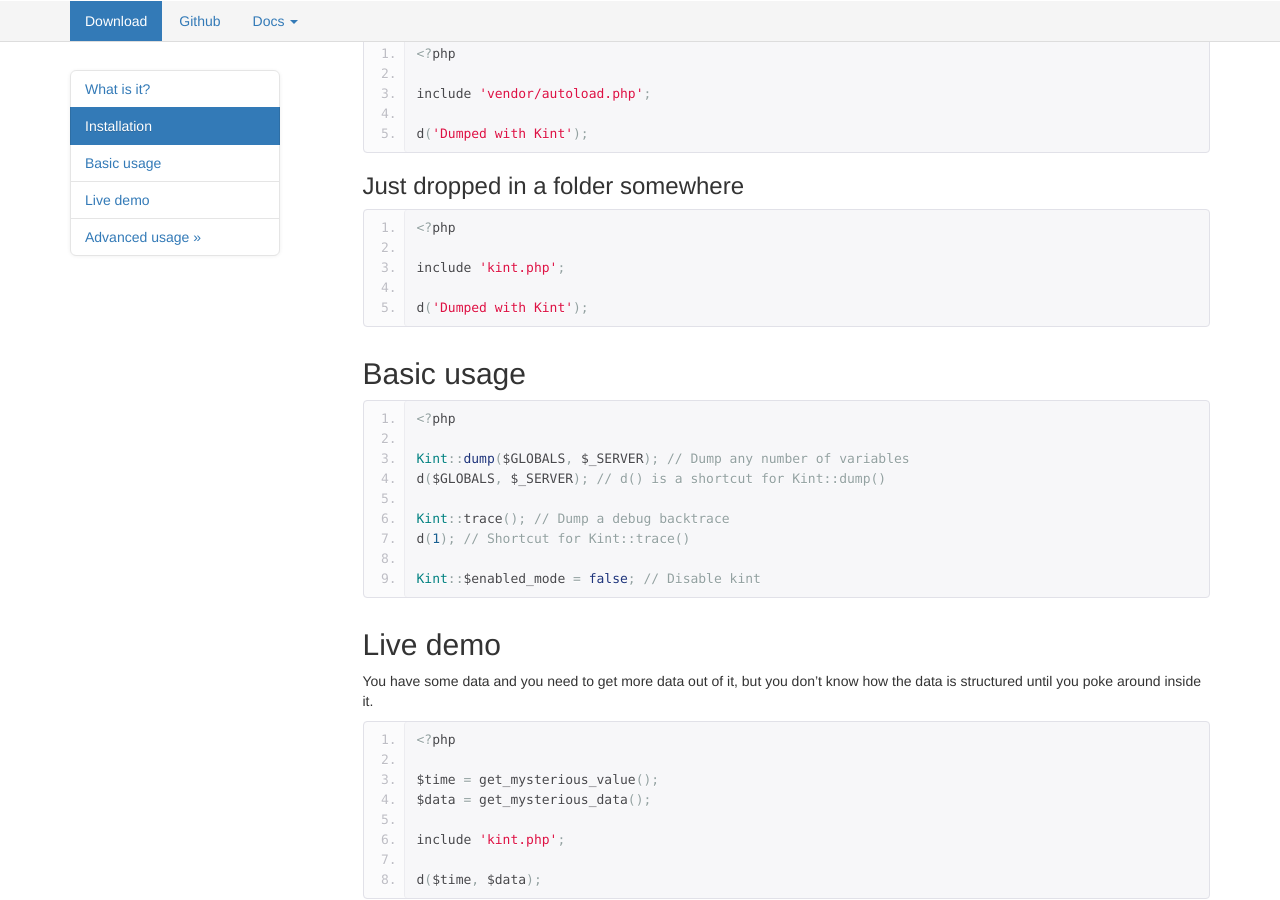
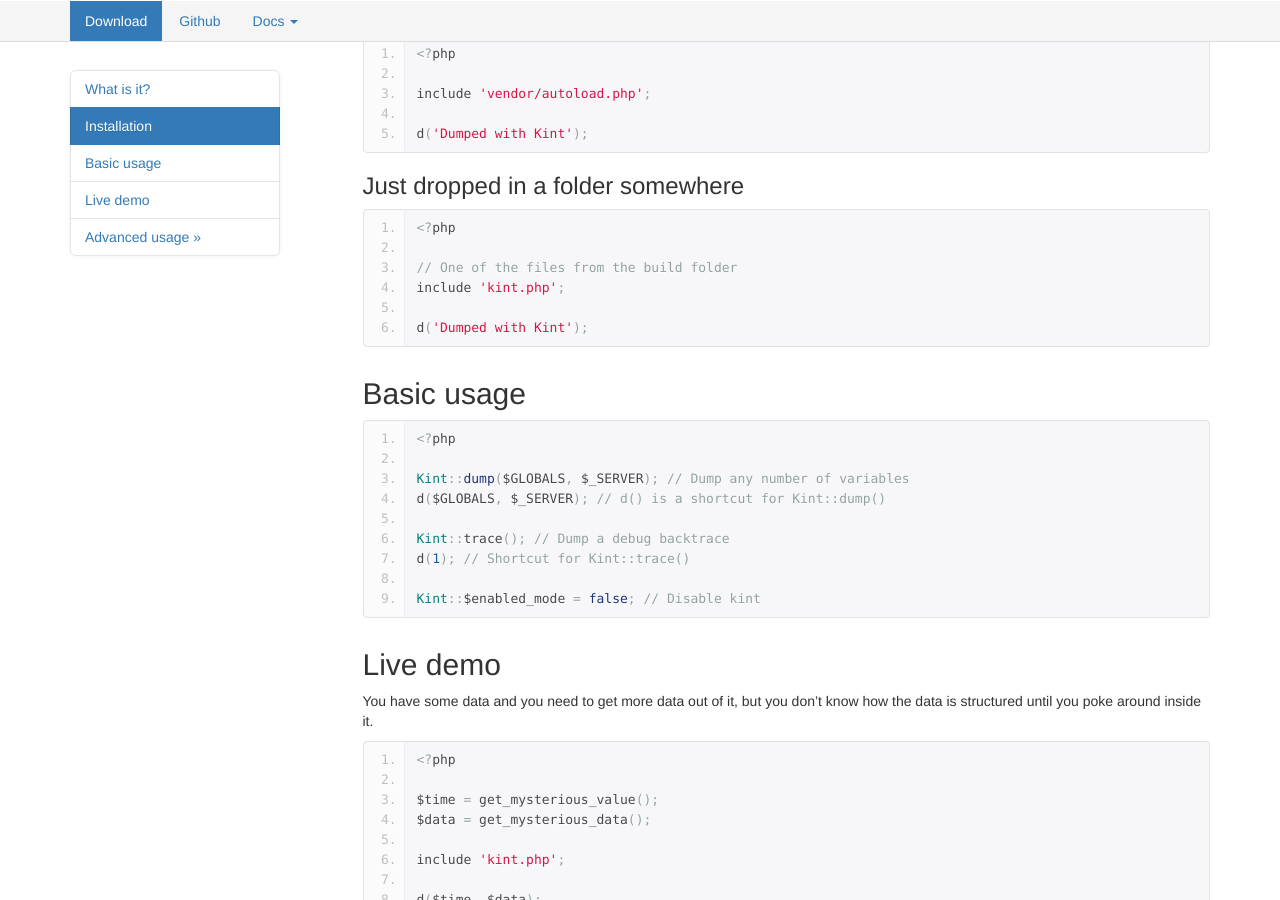
Before and after one commit to kint-php/kint, a Jekyll site: the page built from index.md, in a window 1280 px wide and 900 px high, scrolled down 922 px. Built offline with Jekyll 4.4.1, drawn with Linux system fonts in a browser that asks for light colours; nearby versions of some CDN libraries.

Commit message:
Clarify which kint.php to use

```diff
--- a/index.md
+++ b/index.md
@@ -50,6 +50,7 @@ d('Dumped with Kint');</pre>
 
 <pre class="prettyprint linenums"><?php
 
+// One of the files from the build folder
 include 'kint.php';
 
 d('Dumped with Kint');</pre>
```
